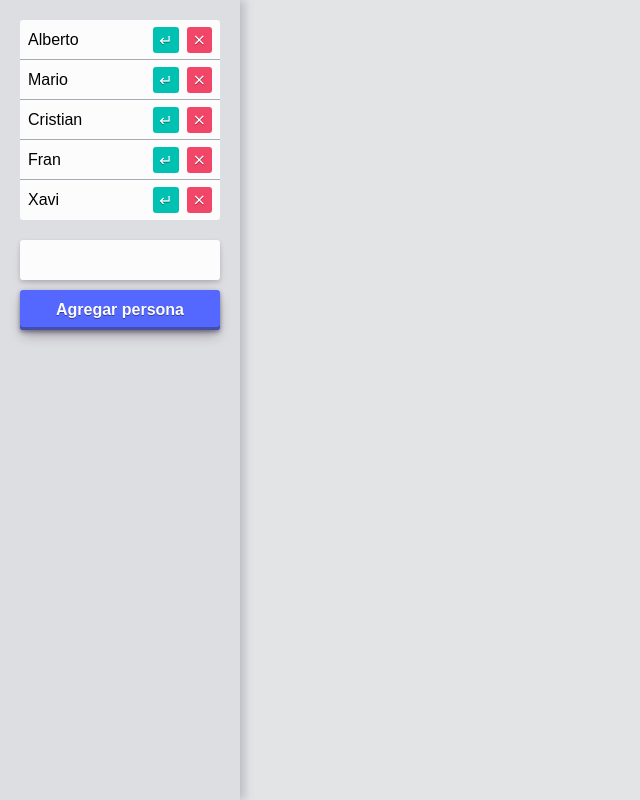
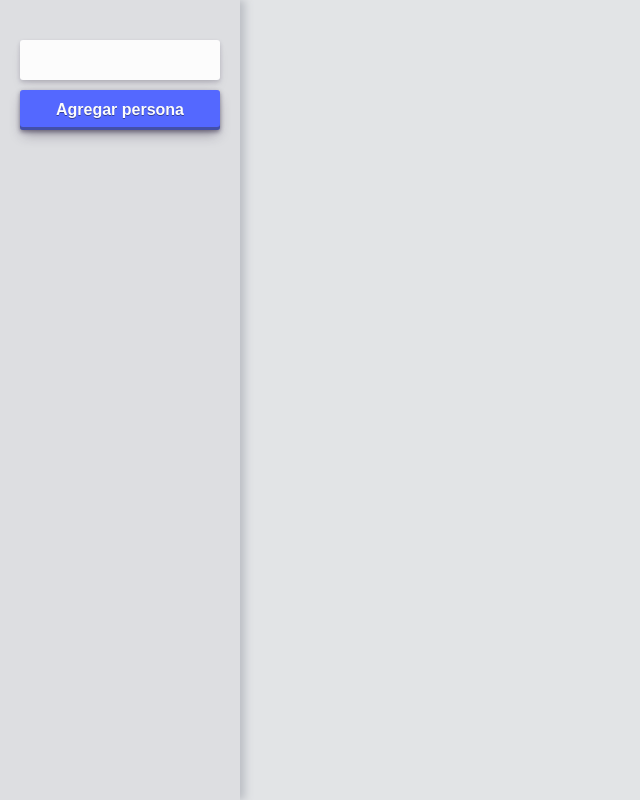
Before and after one commit to Mathiew82/dailup, a Vue app: page / in a window 1280 px wide. Shown: the whole page, without its empty margins (0-640 px from the left). Built offline with nearby package versions, Linux system fonts and the light colour scheme.

Commit message:
Ya se pueden agregar y eliminar personas

```diff
--- a/src/components/Aside.vue
+++ b/src/components/Aside.vue
@@ -1,10 +1,15 @@
 <template>
   <aside>
-    <PersonsList />
+    <PersonsList :persons="persons" @remove-person="removePerson" />
 
-    <input type="text" name="person" />
+    <input
+      type="text"
+      name="person"
+      v-model="newPersonName"
+      @keyup.enter="addPerson"
+    />
     <br />
-    <Button type="button" color="blue" :fullWidth="true">
+    <Button type="button" color="blue" :fullWidth="true" @click="addPerson">
       Agregar persona
     </Button>
   </aside>
@@ -15,11 +20,20 @@ import { ref } from 'vue'
 import Button from './ui/Button.vue'
 import PersonsList from './PersonsList.vue'
 
-defineProps({
-  msg: String,
-})
+const persons = ref([])
+const newPersonName = ref('')
+const lastId = ref(1)
 
-const count = ref(0)
+const addPerson = () => {
+  persons.value.push({
+    id: lastId.value++,
+    name: newPersonName.value,
+  })
+}
+
+const removePerson = (personId) => {
+  persons.value = persons.value.filter((person) => person.id !== personId)
+}
 </script>
 
 <style lang="scss" scoped>
--- a/src/components/PersonsList.vue
+++ b/src/components/PersonsList.vue
@@ -1,42 +1,35 @@
 <template>
   <ul class="persons-list">
-    <li>
-      <span class="person-name">Alberto</span>
+    <li v-for="person in persons" :key="person.id">
+      <span class="person-name"> {{ person.name }} </span>
       <span class="person-options">
-        <span class="apply-person" />
-        <span class="remove-button" />
-      </span>
-    </li>
-    <li>
-      <span class="person-name">Mario</span>
-      <span class="person-options">
-        <span class="apply-person" />
-        <span class="remove-button" />
-      </span>
-    </li>
-    <li>
-      <span class="person-name">Cristian</span>
-      <span class="person-options">
-        <span class="apply-person" />
-        <span class="remove-button" />
-      </span>
-    </li>
-    <li>
-      <span class="person-name">Fran</span>
-      <span class="person-options">
-        <span class="apply-person" />
-        <span class="remove-button" />
-      </span>
-    </li>
-    <li>
-      <span class="person-name">Xavi</span>
-      <span class="person-options">
-        <span class="apply-person" />
-        <span class="remove-button" />
+        <span class="apply-person" @click="startPerson(person.id)" />
+        <span class="remove-button" @click="removePerson(person.id)" />
       </span>
     </li>
   </ul>
 </template>
+
+<script setup>
+import { getCurrentInstance } from 'vue'
+
+defineProps({
+  persons: {
+    type: Array,
+    require: true,
+  },
+})
+
+const { emit } = getCurrentInstance()
+
+const startPerson = (personId) => {
+  console.log('startPerson => ', personId)
+}
+
+const removePerson = (personId) => {
+  emit('remove-person', personId)
+}
+</script>
 
 <style lang="scss" scoped>
 @import '../sass/_variables.scss';
@@ -71,6 +64,7 @@
 
   .person-name {
     font-size: 16px;
+    overflow: hidden;
   }
 
   .person-options {
```
